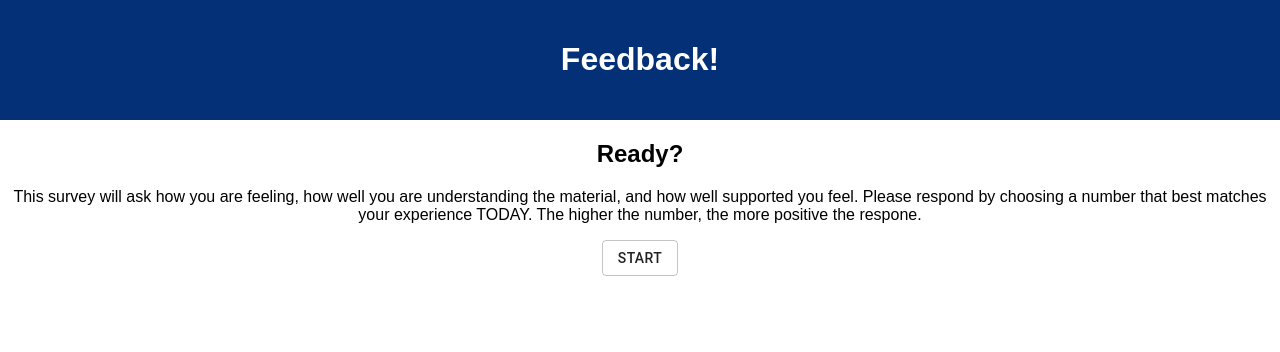
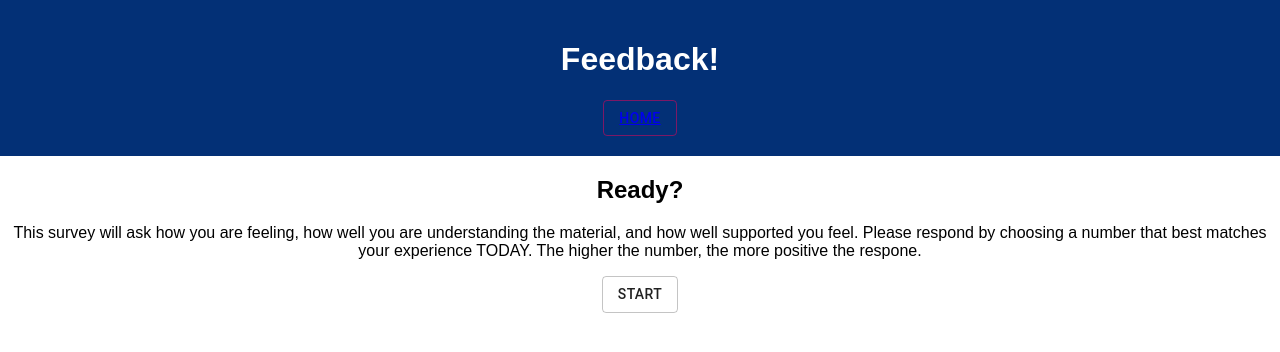
Before and after one commit to finstero/weekend-redux-feedback-loop, a React (Create React App) app: page /feeling in a window 1280 px wide. Shown: the top 352 px of the page. Built offline with nearby package versions, Linux system fonts and the light colour scheme.

Commit message:
added nav with home option to header

```diff
--- a/src/components/App/App.jsx
+++ b/src/components/App/App.jsx
@@ -3,10 +3,10 @@ import axios from 'axios';
 import './App.css';
 
 // router for different pages
-import { Route, HashRouter as Router } from "react-router-dom";
+import { Route, HashRouter as Router, Link } from "react-router-dom";
 
 // material ui
-
+import Button from '@material-ui/core/Button';
 
 // components
 import Home from '../Home/Home';
@@ -26,6 +26,9 @@ function App() {
             <div className='App'>
                 <header className='App-header'>
                     <h1 className='App-title'>Feedback!</h1>
+                    <nav>
+                        <Button variant="outlined" color="secondary"><Link to="/">HOME</Link></Button>
+                    </nav>
                 </header>
                 <Route path='/' exact>
                     <Home />
```
